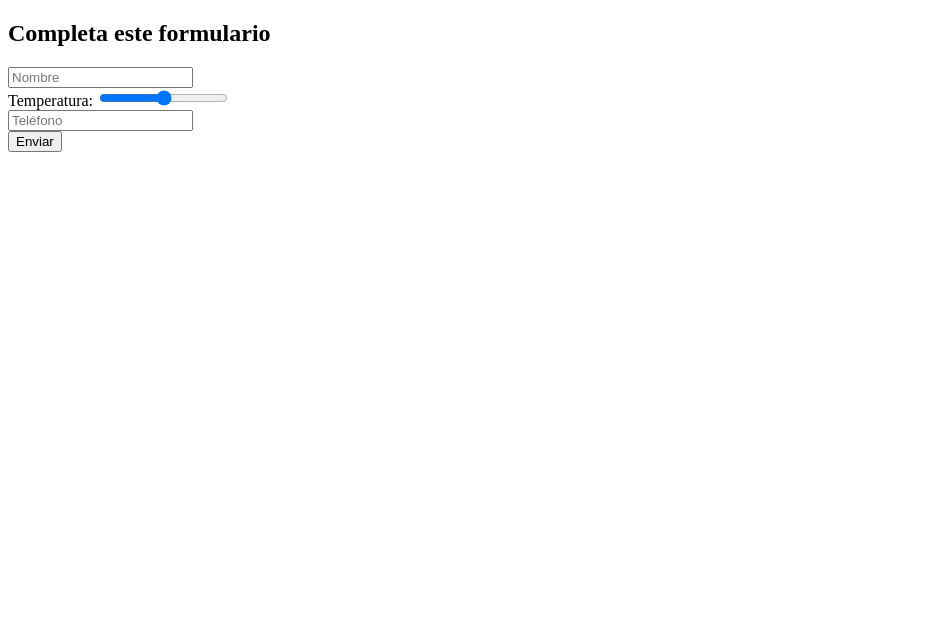
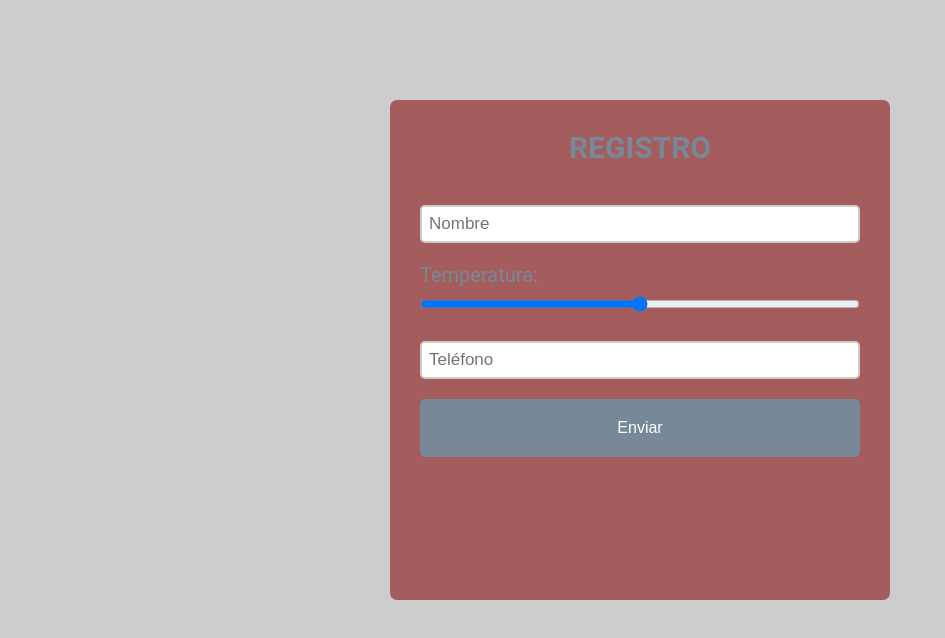
Before and after one commit to HollmannCod3/EjercicioJSWeb1, a plain HTML site: page index.html in a window 1280 px wide. Shown: the whole page, without its empty margins (0-945 px from the left). Drawn offline with Linux system fonts and the light colour scheme.

Commit message:
Estilos para el formulario

```diff
--- a/index.html
+++ b/index.html
@@ -3,23 +3,27 @@
 <head>
     <meta charset="UTF-8">
     <meta name="viewport" content="width=device-width, initial-scale=1.0">
+    <link rel="stylesheet" href="style/style.css">
     <title>Formulario Simulacro</title>
 </head>
 <body>
     <form class="formulario">
-        <h2>Completa este formulario</h2>
-        <div class="inputes">
-            <input type="text" id="nombre" name="nombre" placeholder="Nombre" required>
+        <h2> REGISTRO   </h2>
+        <div >
+            <input class="inputes" type="text" id="nombre" name="nombre" placeholder="Nombre" required>
         </div>
-        <div class="inputes">
-            <label>Temperatura:</label>
-            <input type="range" min="-10" max="60" oninput="mostrarTemp()">
+        <div class="temp" >
+            <label class="subtitle">Temperatura:</label> <br>
+            <input class="inputes" type="range" min="-10" max="60" oninput="mostrarTemp()">
         </div>
-        <div class="inputes">
-            <input type="tel" id="telefono" name="telefono" placeholder="Teléfono" required>
+        <div >
+            <input class="inputes" type="tel" id="telefono" name="telefono" placeholder="Teléfono" required>
         </div>
+
+        <button class="boton" onclick="validar()"> Enviar </button>
+
     </form>
 
-    <button class="boton" onclick="validar()"> Enviar </button>
+
 </body>
 </html>
--- a/style/style.css
+++ b/style/style.css
@@ -0,0 +1,71 @@
+*{
+    margin: 0px;
+    padding: 0px;
+    box-sizing: border-box;
+}
+
+body {
+    background-color: #ccc;
+    font-family: 'Roboto', sans-serif;
+    font-size: 16px;
+    margin: 15px;
+    color: #555;
+}
+
+.formulario h2{
+    color: lightslategray;
+    text-align: center;
+    margin: 0;
+    font-size: 30px;
+    margin-bottom: 40px;
+}
+
+.formulario {
+    width: 500px;
+    height: 500px;
+    background-color:rgb(165, 92, 92);
+    margin: auto;
+    margin-top: 100px;
+    padding: 30px;
+    box-sizing: border-box;
+    border-radius: 7px;
+}
+
+.formulario .inputes{
+    width: 100%;
+    margin-bottom: 20px;
+    padding: 7px;
+    box-sizing: border-box;
+    font-size: 17px;
+    border: 2px solid #ccc;
+    border-radius: 5px;
+
+}
+
+.formulario .inputes:focus{
+    border-color: dodgerblue;
+}
+
+.formulario .subtitle{
+    text-align: center;
+    margin-bottom: 20px;
+    font-weight: normal;
+    font-size: 20px;
+    color: lightslategray;
+    margin-top: 0;
+}
+
+.formulario .boton{
+    background-color: lightslategray;
+    color: white;
+    padding: 20px;
+    font-size: 16px;
+    width: 100%;
+    border: none;
+    border-radius: 5px;
+}
+
+.formulario .boton:hover{
+    cursor: pointer;
+    background-color: dodgerblue;
+}
```
Also changed, not shown: 1 other file.
